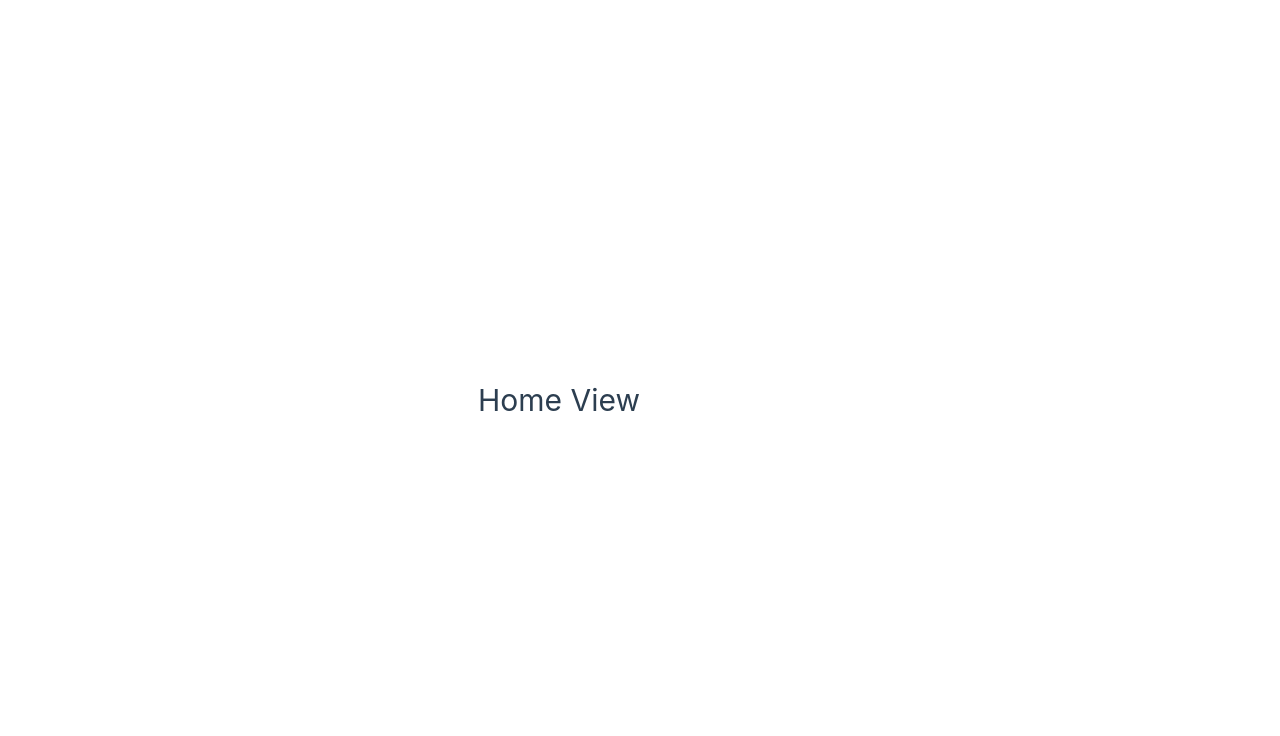
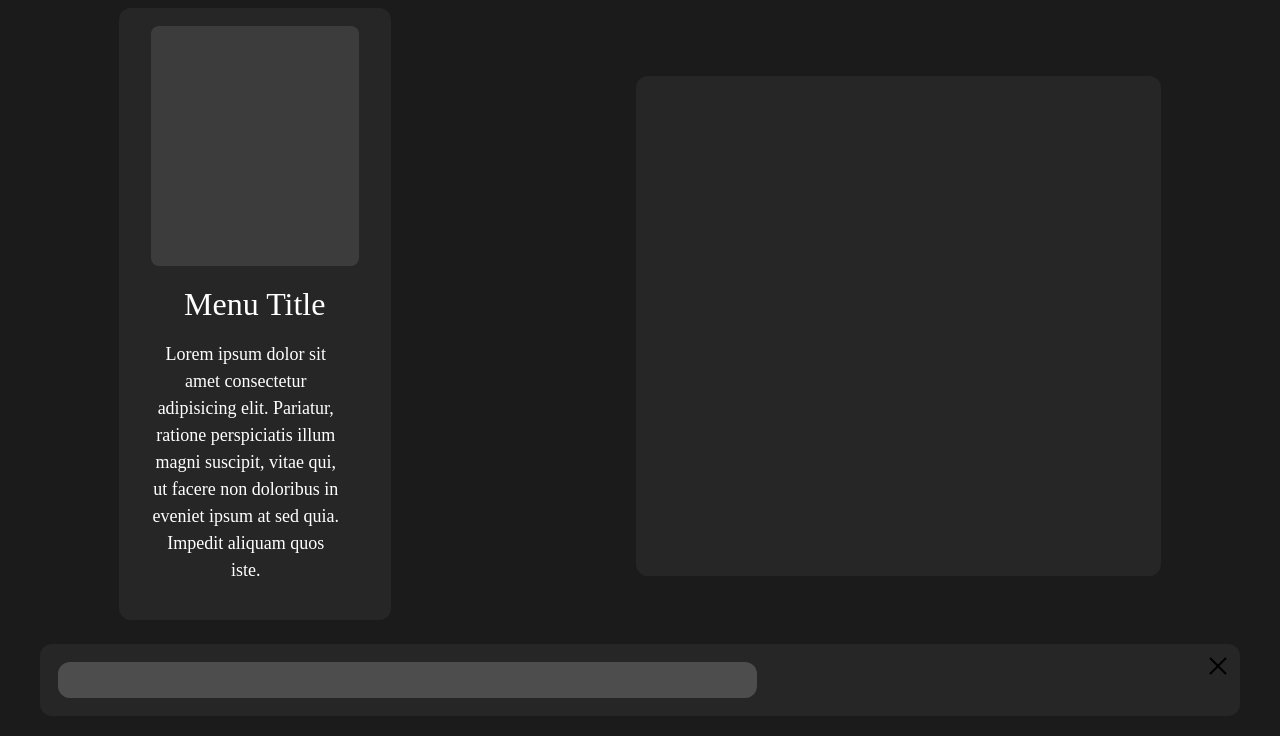
Before and after one commit to ideapadkn/test-task, a Vue app: page / in a window 1280 px wide. Shown: the top 736 px of the page. Built offline with nearby package versions, Linux system fonts and the light colour scheme.

Commit message:
finish interface

```diff
--- a/src/assets/base.css
+++ /dev/null
@@ -1,86 +0,0 @@
-/* color palette from <https://github.com/vuejs/theme> */
-:root {
-  --vt-c-white: #ffffff;
-  --vt-c-white-soft: #f8f8f8;
-  --vt-c-white-mute: #f2f2f2;
-
-  --vt-c-black: #181818;
-  --vt-c-black-soft: #222222;
-  --vt-c-black-mute: #282828;
-
-  --vt-c-indigo: #2c3e50;
-
-  --vt-c-divider-light-1: rgba(60, 60, 60, 0.29);
-  --vt-c-divider-light-2: rgba(60, 60, 60, 0.12);
-  --vt-c-divider-dark-1: rgba(84, 84, 84, 0.65);
-  --vt-c-divider-dark-2: rgba(84, 84, 84, 0.48);
-
-  --vt-c-text-light-1: var(--vt-c-indigo);
-  --vt-c-text-light-2: rgba(60, 60, 60, 0.66);
-  --vt-c-text-dark-1: var(--vt-c-white);
-  --vt-c-text-dark-2: rgba(235, 235, 235, 0.64);
-}
-
-/* semantic color variables for this project */
-:root {
-  --color-background: var(--vt-c-white);
-  --color-background-soft: var(--vt-c-white-soft);
-  --color-background-mute: var(--vt-c-white-mute);
-
-  --color-border: var(--vt-c-divider-light-2);
-  --color-border-hover: var(--vt-c-divider-light-1);
-
-  --color-heading: var(--vt-c-text-light-1);
-  --color-text: var(--vt-c-text-light-1);
-
-  --section-gap: 160px;
-}
-
-@media (prefers-color-scheme: dark) {
-  :root {
-    --color-background: var(--vt-c-black);
-    --color-background-soft: var(--vt-c-black-soft);
-    --color-background-mute: var(--vt-c-black-mute);
-
-    --color-border: var(--vt-c-divider-dark-2);
-    --color-border-hover: var(--vt-c-divider-dark-1);
-
-    --color-heading: var(--vt-c-text-dark-1);
-    --color-text: var(--vt-c-text-dark-2);
-  }
-}
-
-*,
-*::before,
-*::after {
-  box-sizing: border-box;
-  margin: 0;
-  font-weight: normal;
-}
-
-body {
-  min-height: 100vh;
-  color: var(--color-text);
-  background: var(--color-background);
-  transition:
-    color 0.5s,
-    background-color 0.5s;
-  line-height: 1.6;
-  font-family:
-    Inter,
-    -apple-system,
-    BlinkMacSystemFont,
-    'Segoe UI',
-    Roboto,
-    Oxygen,
-    Ubuntu,
-    Cantarell,
-    'Fira Sans',
-    'Droid Sans',
-    'Helvetica Neue',
-    sans-serif;
-  font-size: 15px;
-  text-rendering: optimizeLegibility;
-  -webkit-font-smoothing: antialiased;
-  -moz-osx-font-smoothing: grayscale;
-}
--- a/src/assets/main.css
+++ b/src/assets/main.css
@@ -1,35 +1,9 @@
-@import './base.css';
-
-#app {
-  max-width: 1280px;
-  margin: 0 auto;
-  padding: 2rem;
-
-  font-weight: normal;
+body {
+  background-color: rgb(27, 27, 27);
 }
 
-a,
-.green {
-  text-decoration: none;
-  color: hsla(160, 100%, 37%, 1);
-  transition: 0.4s;
+.container {
+  max-width: 1200px;
+  margin: 0 auto;
+  padding: 0 15px;
 }
-
-@media (hover: hover) {
-  a:hover {
-    background-color: hsla(160, 100%, 37%, 0.2);
-  }
-}
-
-@media (min-width: 1024px) {
-  body {
-    display: flex;
-    place-items: center;
-  }
-
-  #app {
-    display: grid;
-    grid-template-columns: 1fr 1fr;
-    padding: 0 2rem;
-  }
-}
--- /dev/null
+++ b/src/components/Footer.vue
@@ -0,0 +1,47 @@
+<script setup></script>
+<template>
+  <div class="container">
+    <div class="footer">
+      <div class="footer__content">
+
+      </div>
+      <div class="footer__close">
+        <svg xmlns="http://www.w3.org/2000/svg" viewBox="0 0 24 24" width="24px" height="24px">
+          <path
+            d="M 4.7070312 3.2929688 L 3.2929688 4.7070312 L 10.585938 12 L 3.2929688 19.292969 L 4.7070312 20.707031 L 12 13.414062 L 19.292969 20.707031 L 20.707031 19.292969 L 13.414062 12 L 20.707031 4.7070312 L 19.292969 3.2929688 L 12 10.585938 L 4.7070312 3.2929688 z" />
+        </svg>
+      </div>
+    </div>
+  </div>
+</template>
+
+
+<style lang="scss" scoped>
+.footer {
+  display: flex;
+  align-items: center;
+  padding: 0 18px;
+  position: relative;
+  background-color: rgba(38, 38, 38, 1);
+  border-radius: 12px;
+  height: 72px;
+
+  &__content {
+    background-color: rgba(77, 77, 77, 1);
+    border-radius: 12px;
+    height: 36px;
+    width: 699px;
+  }
+
+  &__close {
+    position: absolute;
+    top: 10px;
+    right: 10px;
+    cursor: pointer;
+
+    svg {
+      color: #ffffff;
+    }
+  }
+}
+</style>
--- /dev/null
+++ b/src/components/Inventory.vue
@@ -0,0 +1,25 @@
+<script setup>
+import InventoryItem from './InventoryItem.vue';
+import { ref } from 'vue'
+const items = ref([])
+
+
+</script>
+
+<template>
+  <div class="container">
+    <div class="inventory">
+      <InventoryItem v-for="item in items" :key="item.id" />
+    </div>
+  </div>
+</template>
+
+
+<style lang="scss" scoped>
+.inventory {
+  border-radius: 12px;
+  background-color: rgba(38, 38, 38, 1);
+  width: 525px;
+  height: 500px;
+}
+</style>
--- /dev/null
+++ b/src/components/InventoryItem.vue
@@ -0,0 +1,21 @@
+<script setup>
+
+</script>
+
+<template>
+  <div class="container">
+    <div class="inventory__item">
+      <div class="inventory__item-content">
+
+      </div>
+    </div>
+  </div>
+</template>
+
+<style lang="scss" scoped>
+.inventory__item {
+  border: 1px solid rgba(77, 77, 77, 1);
+  width: 105px;
+  height: 100px;
+}
+</style>
--- /dev/null
+++ b/src/components/Menu.vue
@@ -0,0 +1,72 @@
+<script setup>
+
+</script>
+
+<template>
+  <div class="container">
+    <div class="menu">
+      <div class="menu__content">
+        <div class="menu__content-img">
+          <svg xmlns="http://www.w3.org/2000/svg" width="208" height="240" viewBox="0 0 208 240" fill="none">
+            <g filter="url(#filter0_b_0_68)">
+              <rect width="208" height="240" rx="8" fill="white" fill-opacity="0.1" />
+            </g>
+            <defs>
+              <filter id="filter0_b_0_68" x="-12" y="-12" width="232" height="264" filterUnits="userSpaceOnUse"
+                color-interpolation-filters="sRGB">
+                <feFlood flood-opacity="0" result="BackgroundImageFix" />
+                <feGaussianBlur in="BackgroundImageFix" stdDeviation="6" />
+                <feComposite in2="SourceAlpha" operator="in" result="effect1_backgroundBlur_0_68" />
+                <feBlend mode="normal" in="SourceGraphic" in2="effect1_backgroundBlur_0_68" result="shape" />
+              </filter>
+            </defs>
+          </svg>
+        </div>
+        <div class="menu__content-title">
+          Menu Title
+        </div>
+        <p class="menu__content-text">
+          Lorem ipsum dolor sit amet consectetur adipisicing elit. Pariatur, ratione perspiciatis illum magni suscipit,
+          vitae qui, ut facere non doloribus in eveniet ipsum at sed quia. Impedit aliquam quos iste.
+        </p>
+      </div>
+    </div>
+  </div>
+</template>
+
+
+<style lang="scss" scoped>
+.menu {
+  background-color: rgba(38, 38, 38, 1);
+  padding: 18px;
+  border-radius: 12px;
+  width: 236px;
+  display: flex;
+  align-items: center;
+  flex-direction: column;
+  margin-bottom: 24px;
+
+  &__content {
+    text-align: center;
+
+    &-img {
+      width: 208px;
+      height: 240px;
+      margin-bottom: 20px;
+    }
+
+    &-title {
+      color: #fff;
+      font-size: 32px;
+
+    }
+
+    &-text {
+      color: #fff;
+      font-size: 18px;
+      line-height: 150%;
+      width: 190px;
+    }
+  }
+}
+</style>
--- a/src/views/HomeView.vue
+++ b/src/views/HomeView.vue
@@ -1,8 +1,27 @@
 <script setup>
+import Footer from '../components/Footer.vue';
+import Menu from '../components/Menu.vue';
+import Inventory from '../components/Inventory.vue';
 </script>
 
 <template>
-  <main>
-    <h1>Home View</h1>
-  </main>
+  <div>
+    <div class="main">
+      <div class="main__content">
+        <Menu />
+        <Inventory />
+      </div>
+    </div>
+    <Footer />
+  </div>
 </template>
+
+<style lang="scss" scoped>
+  .main {
+    &__content {
+      display: flex;
+      align-items: center;
+      gap: 24px;
+    }
+  }
+</style>
```
Also changed, not shown: src/assets/logo.svg (deleted).
